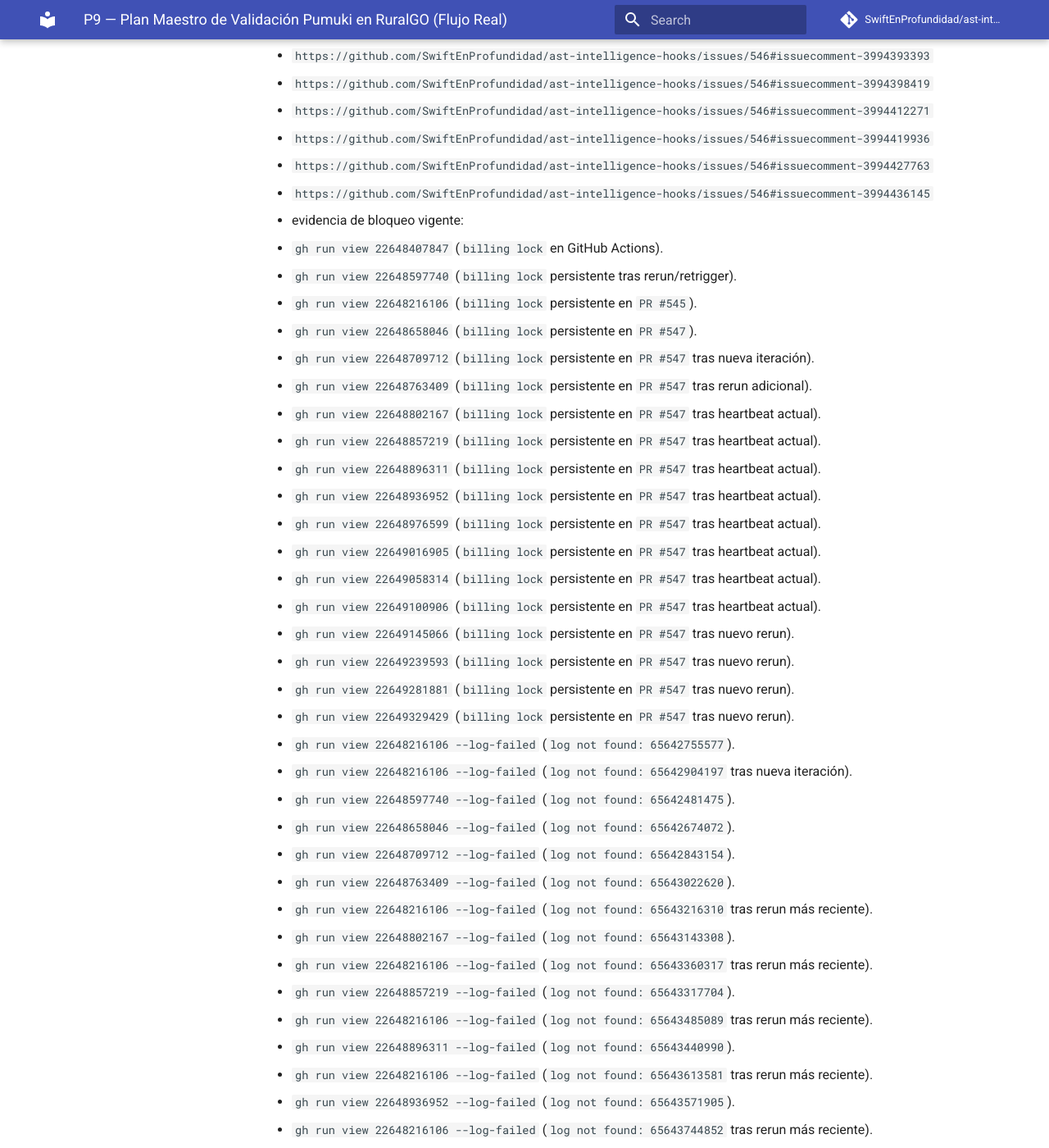
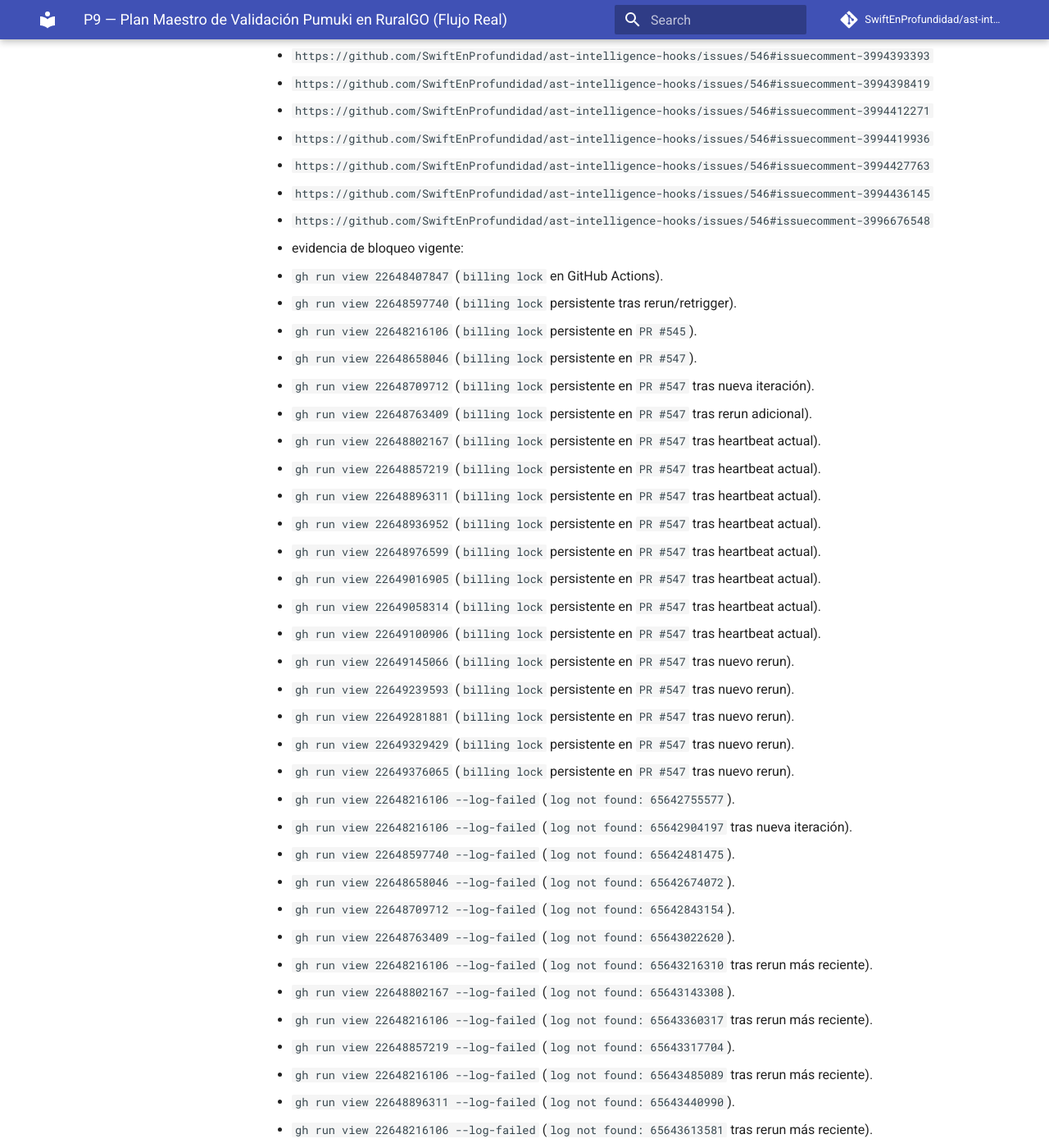
Before and after one commit to SwiftEnProfundidad/ast-intelligence-hooks, an MkDocs documentation site: the page built from docs/seguimiento-completo-validacion-ruralgo-03-03-2026.md, in a window 1280 px wide and 1400 px high, scrolled down 48846 px. Shown: the whole window at 82% size. Built offline with MkDocs 1.6.1 and Material for MkDocs 9.7.7, drawn with Linux system fonts in a browser that asks for light colours; comment, search, counter and statistics services are not loaded; some of the changed text lies outside the part shown.

Commit message:
docs(tracking): append T47 heartbeat after latest reruns

```diff
--- a/docs/seguimiento-completo-validacion-ruralgo-03-03-2026.md
+++ b/docs/seguimiento-completo-validacion-ruralgo-03-03-2026.md
@@ -1358,6 +1358,7 @@ Criterio de salida F5:
       - `https://github.com/SwiftEnProfundidad/ast-intelligence-hooks/issues/546#issuecomment-3994419936`
       - `https://github.com/SwiftEnProfundidad/ast-intelligence-hooks/issues/546#issuecomment-3994427763`
       - `https://github.com/SwiftEnProfundidad/ast-intelligence-hooks/issues/546#issuecomment-3994436145`
+      - `https://github.com/SwiftEnProfundidad/ast-intelligence-hooks/issues/546#issuecomment-3996676548`
     - evidencia de bloqueo vigente:
       - `gh run view 22648407847` (`billing lock` en GitHub Actions).
       - `gh run view 22648597740` (`billing lock` persistente tras rerun/retrigger).
@@ -1377,6 +1378,7 @@ Criterio de salida F5:
       - `gh run view 22649239593` (`billing lock` persistente en `PR #547` tras nuevo rerun).
       - `gh run view 22649281881` (`billing lock` persistente en `PR #547` tras nuevo rerun).
       - `gh run view 22649329429` (`billing lock` persistente en `PR #547` tras nuevo rerun).
+      - `gh run view 22649376065` (`billing lock` persistente en `PR #547` tras nuevo rerun).
       - `gh run view 22648216106 --log-failed` (`log not found: 65642755577`).
       - `gh run view 22648216106 --log-failed` (`log not found: 65642904197` tras nueva iteración).
       - `gh run view 22648597740 --log-failed` (`log not found: 65642481475`).
@@ -1406,6 +1408,8 @@ Criterio de salida F5:
       - `gh run view 22649281881 --log-failed` (`log not found: 65644688865` tras rerun más reciente).
       - `gh run view 22648216106 --log-failed` (`log not found: 65644780562` tras rerun más reciente).
       - `gh run view 22649329429 --log-failed` (`log not found: 65644848629` tras rerun más reciente).
+      - `gh run view 22648216106 --log-failed` (`log not found: 65644926526` tras rerun más reciente).
+      - `gh run view 22649376065 --log-failed` (`log not found: 65644998850` tras rerun más reciente).
       - `gh pr checks 547 --json name,state,bucket,link,description` (`security/snyk` sin cuota).
       - `gh pr checks 545 --json name,state,bucket,link,description` (`security/snyk` sin cuota).
 
```
